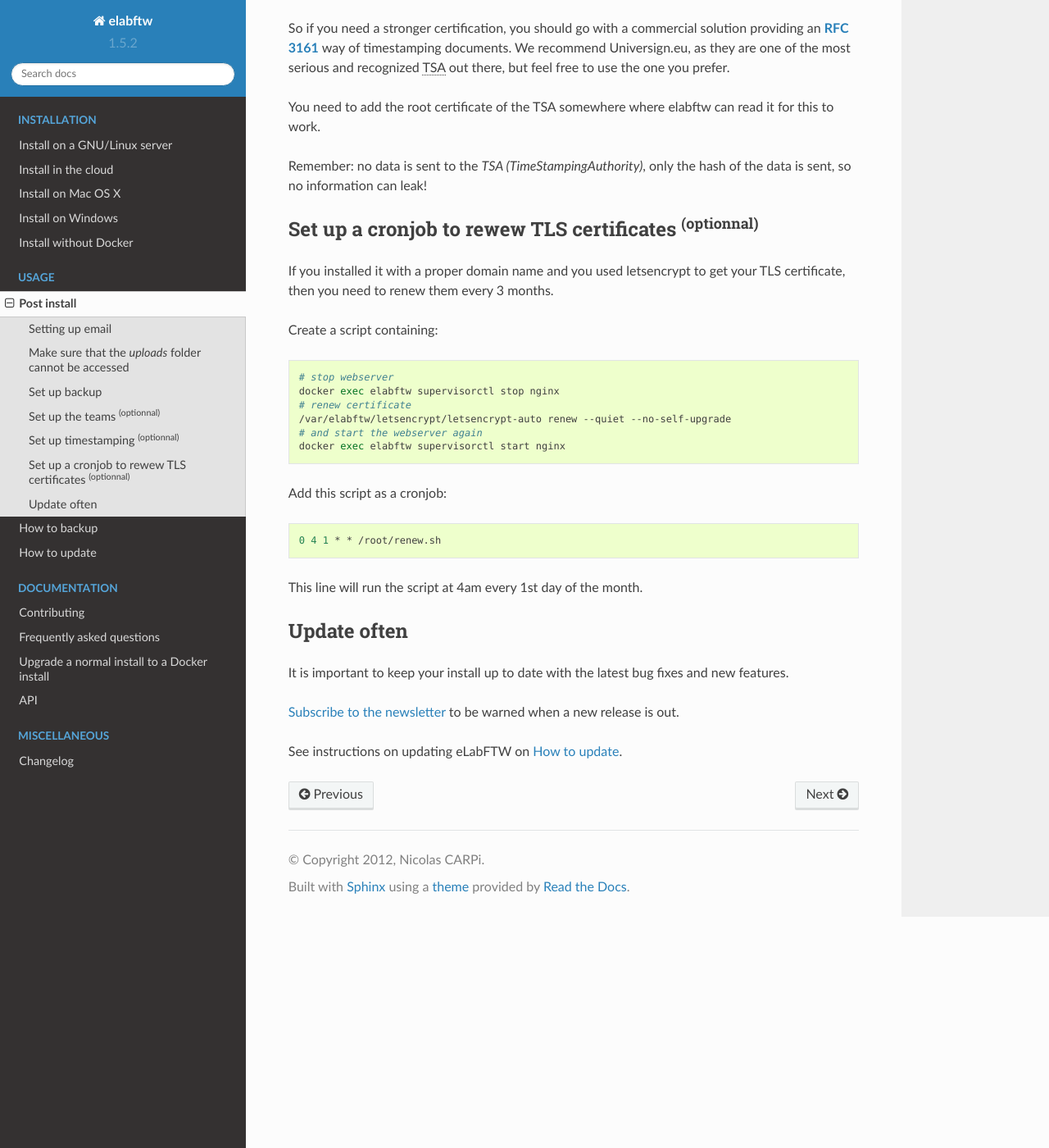
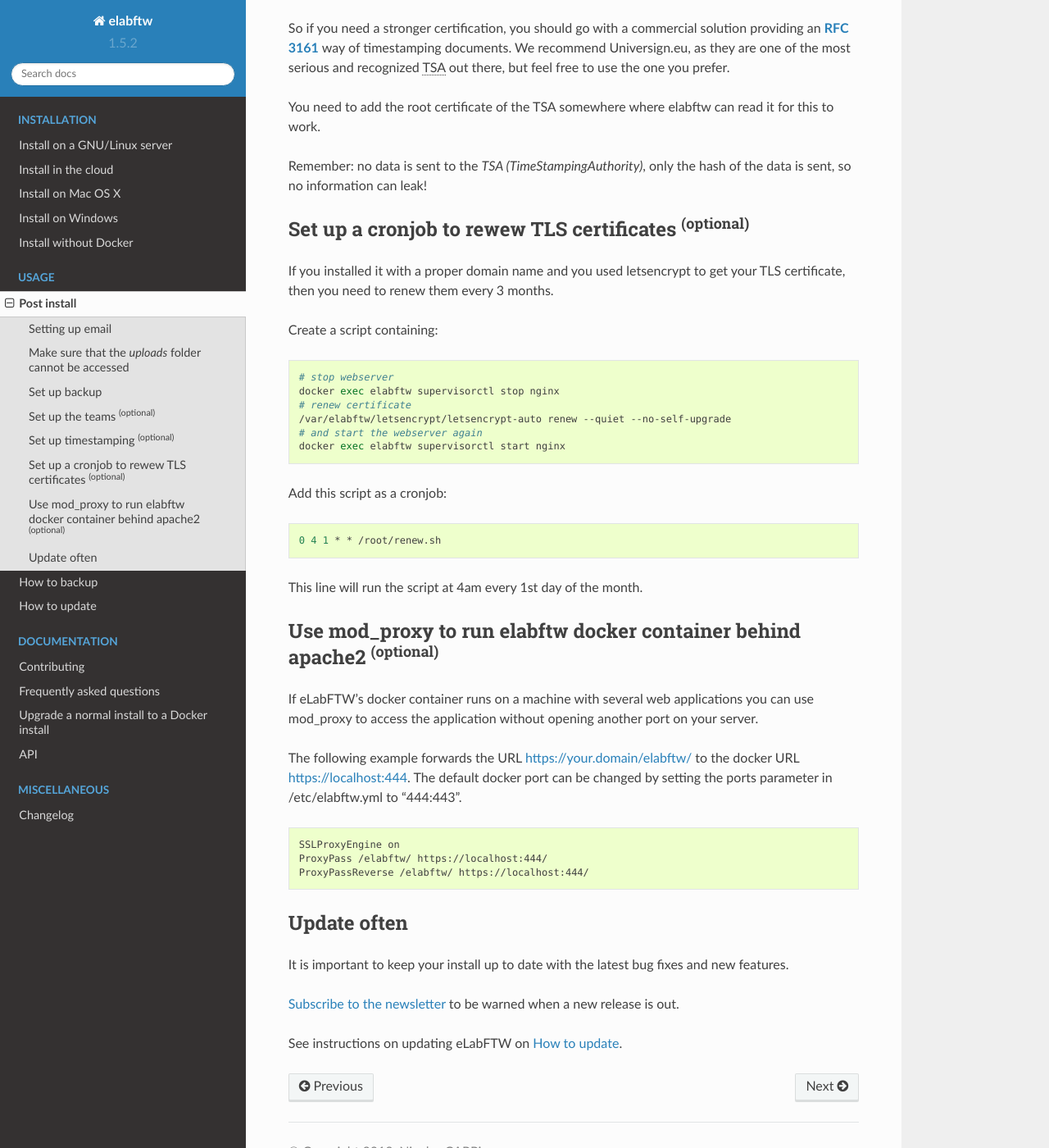
Before and after one commit to elabftw/elabdoc, a Sphinx documentation site: the page built from doc/postinstall.rst, in a window 1280 px wide and 1400 px high, scrolled down 1474 px. Shown: the whole window at 82% size. Built offline with Sphinx 7.4.7 and the Read the Docs theme 2.0.0, drawn with Linux system fonts in a browser that asks for light colours; pages that are not in the unit, such as notebooks, are missing from menus; some of the changed text lies outside the part shown.

Commit message:
Fix #366 - mod_proxy configuration for apache2
The update of the document contains a working configuration for apache2.

```diff
--- a/doc/postinstall.rst
+++ b/doc/postinstall.rst
@@ -43,12 +43,12 @@
 
 See the :ref:`backup <backup>` page.
 
-Set up the teams :sup:`(optionnal)`
+Set up the teams :sup:`(optional)`
 -----------------------------------
 
 The Sysadmin panel (`sysconfig.php`) allows you to add another team to your install. You should also edit your team name.
 
-Set up timestamping :sup:`(optionnal)`
+Set up timestamping :sup:`(optional)`
 --------------------------------------
 
 eLabFTW provides an easy way to do `Trusted Timestamping <https://en.wikipedia.org/wiki/Trusted_timestamping>`_ for your experiments, so you can have strong legal value for your lab notebook.
@@ -61,7 +61,7 @@
 
 Remember: no data is sent to the `TSA (TimeStampingAuthority)`, only the hash of the data is sent, so no information can leak!
 
-Set up a cronjob to rewew TLS certificates :sup:`(optionnal)`
+Set up a cronjob to rewew TLS certificates :sup:`(optional)`
 -------------------------------------------------------------
 
 If you installed it with a proper domain name and you used letsencrypt to get your TLS certificate, then you need to renew them every 3 months.
@@ -85,6 +85,19 @@
 
 This line will run the script at 4am every 1st day of the month.
 
+Use mod_proxy to run elabftw docker container behind apache2 :sup:`(optional)`
+------------------------------------------------------------------------------
+
+If eLabFTW's docker container runs on a machine with several web applications you can use mod_proxy to access the application without opening another port on your server.
+
+The following example forwards the URL https://your.domain/elabftw/ to the docker URL https://localhost:444. The default docker port can be changed by setting the ports parameter in /etc/elabftw.yml to "444:443".
+
+.. code-block:: bash
+
+    SSLProxyEngine on
+    ProxyPass /elabftw/ https://localhost:444/
+    ProxyPassReverse /elabftw/ https://localhost:444/
+
 Update often
 ------------
 
```
